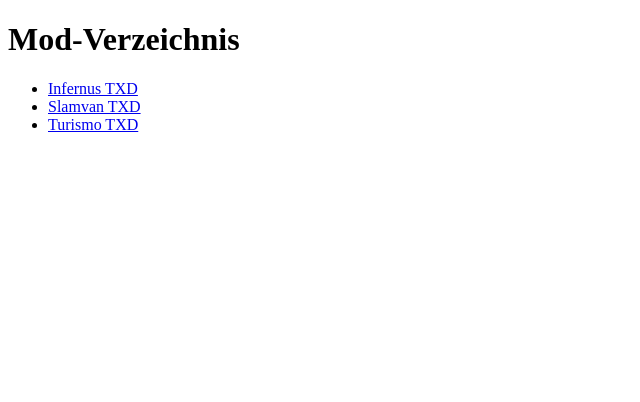
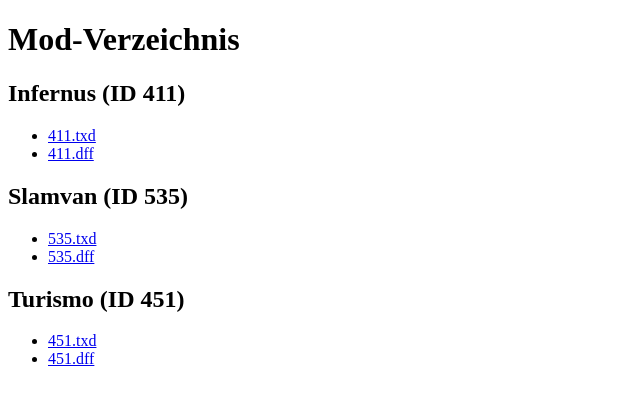
Before and after one commit to Benschie2386/mta-ressource3, a plain HTML site: page index.html in a window 1280 px wide. Shown: the whole page, without its empty margins (0-640 px from the left). Drawn offline with Linux system fonts and the light colour scheme.

Commit message:
Update index.html

```diff
--- a/index.html
+++ b/index.html
@@ -1,12 +1,28 @@
 <!DOCTYPE html>
 <html>
-  <head><title>MTA Mods</title></head>
+  <head>
+    <title>MTA Mods</title>
+  </head>
   <body>
     <h1>Mod-Verzeichnis</h1>
+
+    <h2>Infernus (ID 411)</h2>
     <ul>
-      <li><a href="infernus_mod/infernus.txd">Infernus TXD</a></li>
-      <li><a href="slamvan_mod/slamvan.txd">Slamvan TXD</a></li>
-      <li><a href="turismo_mod/turismo.txd">Turismo TXD</a></li>
+      <li><a href="infernus_mod/411.txd">411.txd</a></li>
+      <li><a href="infernus_mod/411.dff">411.dff</a></li>
     </ul>
+
+    <h2>Slamvan (ID 535)</h2>
+    <ul>
+      <li><a href="slamvan_mod/535.txd">535.txd</a></li>
+      <li><a href="slamvan_mod/535.dff">535.dff</a></li>
+    </ul>
+
+    <h2>Turismo (ID 451)</h2>
+    <ul>
+      <li><a href="turismo_mod/451.txd">451.txd</a></li>
+      <li><a href="turismo_mod/451.dff">451.dff</a></li>
+    </ul>
+
   </body>
 </html>
```
